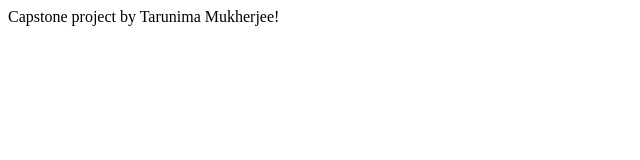
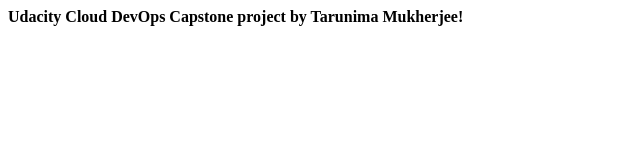
Before and after one commit to Tarunima2811/devopscapstone, a plain HTML site: page index.html in a window 1280 px wide. Shown: the whole page, without its empty margins (0-640 px from the left). Drawn offline with Linux system fonts and the light colour scheme.

Commit message:
Creating wrong html for failed lint

```diff
--- a/index.html
+++ b/index.html
@@ -5,7 +5,7 @@
 </head>
 
 <body>
-Capstone project by Tarunima Mukherjee!
+<strong> Udacity Cloud DevOps Capstone project by Tarunima Mukherjee!
 </body>
 
 </html>
```
